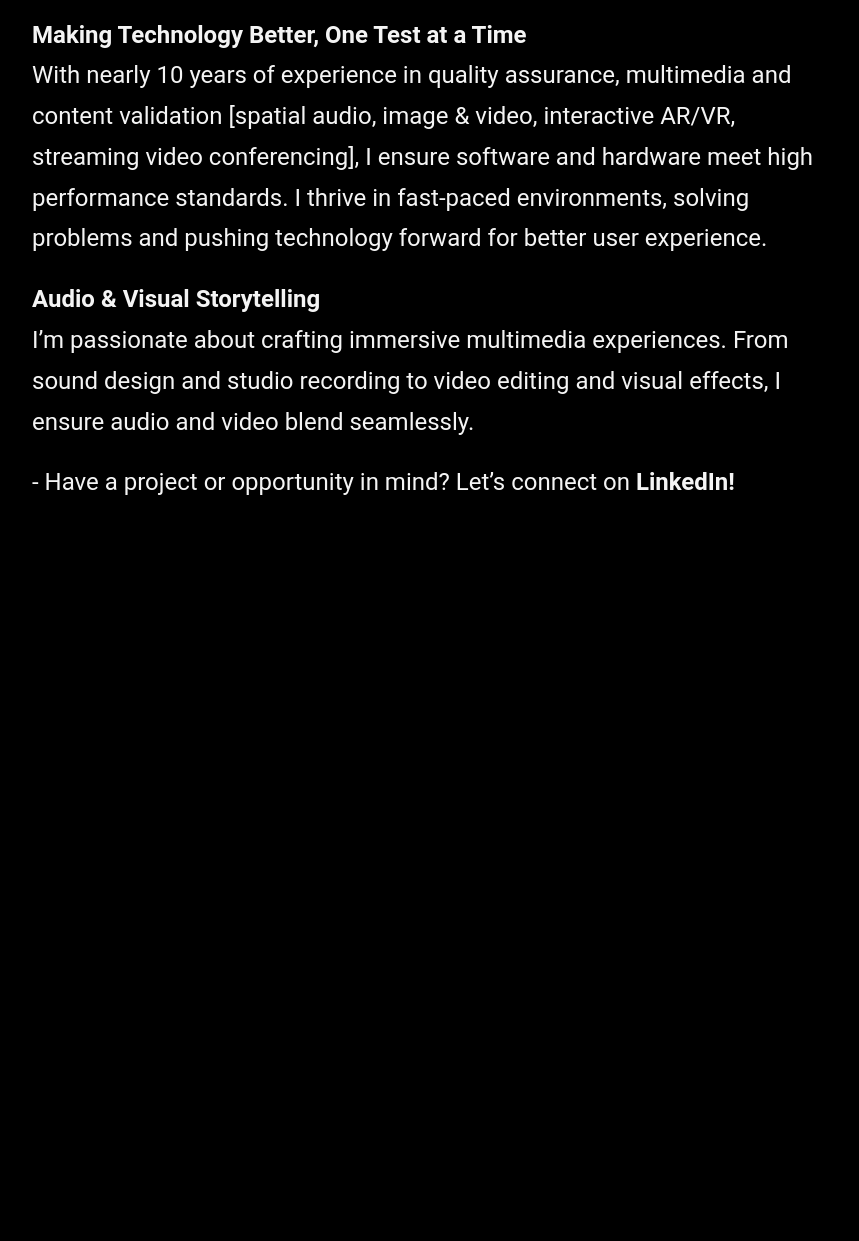
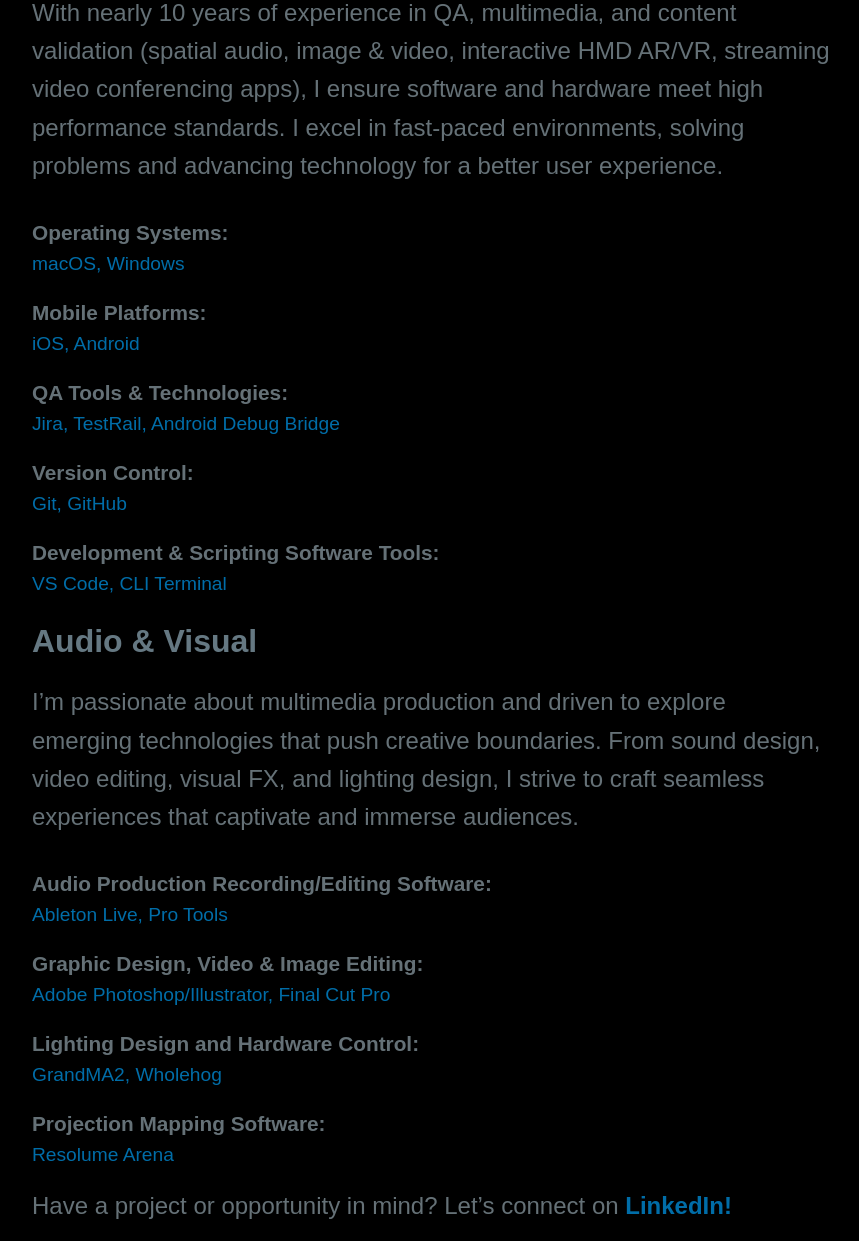
Before and after one commit to rubenprez/rapdemo, a website built with Parcel: page About.html in a window 1280 px wide. Shown: the part 308-1549 px from the top of the page, without its empty margins (208-1067 px from the left). Before the commit the page ends 831 px from the top, so only its background shows below. Built offline with nearby package versions, Linux system fonts and the light colour scheme.

```diff
--- a/About.html
+++ b/About.html
@@ -75,27 +75,48 @@
 
     /* About Me Section */
     .about-me {
+    font-family: Arial, sans-serif;
+    line-height: 1.6;
+    margin: 0 auto;
+    padding: 0px;
     max-width: 800px;
-      padding: px px;
-      text-align: left;
-      line-height: 1.7;
   }
 
   .about-me h2 {
-      text-align: center;
-      font-size: 2.5rem;
-      color: #0077b5e6;
-      margin-bottom: 20px;
+    font-size: 2rem;
+    margin-bottom: 1rem;
+    color: #657882;
   }
 
   .about-me p {
     font-size: 1.5rem;
-      color: #f4f4f4;
-      margin-bottom: 20px;
-      font-family: 'Roboto', sans-serif;
-
+    margin-bottom: 1rem;
+    color: #657177;
   }
 
+  .skills, .audio-visual-skills {
+    margin-top: 1.9rem;
+  }
+
+  .skills h3, .audio-visual-skills h3 {
+    font-size: 1.3rem;
+    font-weight: bold;
+    color: #657177;
+  }
+
+  .skills p, .audio-visual-skills p {
+    font-size: 1.2rem;
+    color: #006da8;
+  }
+
+  a {
+    color: #006da8;
+    text-decoration: none;
+  }
+
+  a:hover {
+    text-decoration: underline;
+  }
 </style>
 </head>
 <body>
@@ -113,14 +134,53 @@
 
 <!-- About Me Section -->
 <section class="about-me">
-    <h2>About the Engineer</h2>
 
-    <p><strong>Making Technology Better, One Test at a Time</strong><br>
-      With nearly 10 years of experience in quality assurance, multimedia and content validation [spatial audio, image & video, interactive AR/VR, streaming video conferencing], I ensure software and hardware meet high performance standards. I thrive in fast-paced environments, solving problems and pushing technology forward for better user experience.
-    <p><strong>Audio & Visual Storytelling</strong><br>
-      I’m passionate about crafting immersive multimedia experiences. From sound design and studio recording to video editing and visual effects, I ensure audio and video blend seamlessly.
-      <p>- Have a project or opportunity in mind? Let’s connect on <strong>LinkedIn!</strong></p>
+  <h2><strong>Making Technology Better, One Test at a Time</strong></h2>
+  <p>
+    With nearly 10 years of experience in QA, multimedia, and content validation
+    (spatial audio, image & video, interactive HMD AR/VR, streaming video conferencing apps),
+    I ensure software and hardware meet high performance standards. I excel in fast-paced environments,
+    solving problems and advancing technology for a better user experience.
+  </p>
+
+  <div class="skills">
+    <h3>Operating Systems:</h3>
+    <p>macOS, Windows</p>
+
+    <h3>Mobile Platforms:</h3>
+    <p>iOS, Android</p>
+
+    <h3>QA Tools & Technologies:</h3>
+    <p>Jira, TestRail, Android Debug Bridge</p>
+
+    <h3>Version Control:</h3>
+    <p>Git, GitHub</p>
+
+    <h3>Development & Scripting Software Tools:</h3>
+    <p>VS Code, CLI Terminal</p>
+  </div>
+
+  <h2><strong>Audio & Visual</strong></h2>
+  <p>
+    I’m passionate about multimedia production and driven to explore emerging technologies that push creative boundaries.
+    From sound design, video editing, visual FX, and lighting design, I strive to craft seamless experiences that captivate and immerse audiences.
+  </p>
+
+  <div class="audio-visual-skills">
+    <h3>Audio Production Recording/Editing Software:</h3>
+    <p>Ableton Live, Pro Tools</p>
+
+    <h3>Graphic Design, Video & Image Editing:</h3>
+    <p>Adobe Photoshop/Illustrator, Final Cut Pro</p>
+
+    <h3>Lighting Design and Hardware Control:</h3>
+    <p>GrandMA2, Wholehog</p>
+
+    <h3>Projection Mapping Software:</h3>
+    <p>Resolume Arena</p>
+  </div>
+
+  <p>Have a project or opportunity in mind? Let’s connect on <a href="https://www.linkedin.com" target="_blank"><strong>LinkedIn!</strong></a></p>
 </section>
-
 </body>
 </html>
```
Also changed, not shown: index.html (+46 -27 lines), dist/About.html, dist/electronics.html, dist/index.html, dist/liveAV.html, js/main.js (line endings or trailing spaces). Lines whose indentation alone changed are shown as unchanged.
